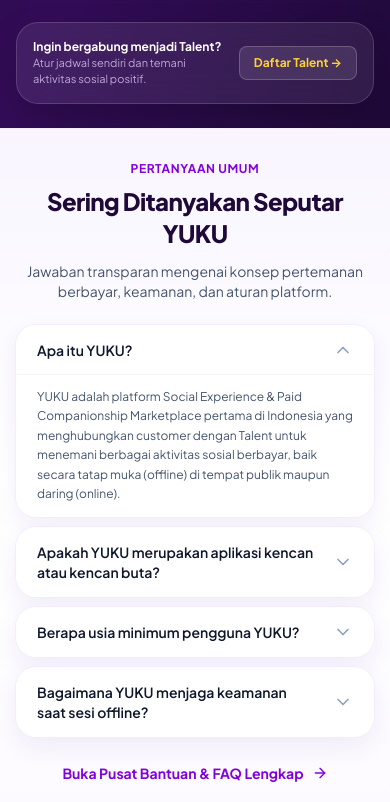
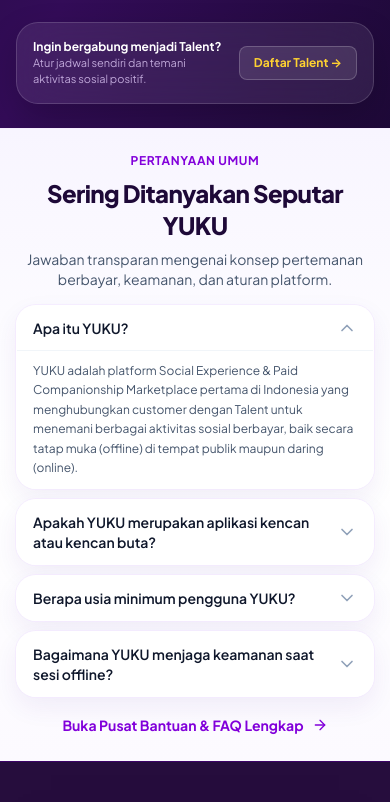
Before and after one commit to yukusocialindonesia-cpu/YUKU-SOCIAL-PRODUCTION, a React (Vite) app: page / in a window 390 px wide. Shown: the part 3170-3972 px from the top of the page. Built offline with nearby package versions, Linux system fonts and the light colour scheme; no server answers; the database is empty.

Commit message:
Tighten mobile spacing in homepage lower sections

```diff
--- a/src/components/home/HomeFaqSection.tsx
+++ b/src/components/home/HomeFaqSection.tsx
@@ -14,13 +14,13 @@ export const HomeFaqSection: React.FC<HomeFaqSectionProps> = ({ onViewAllFaqClic
   };
 
   return (
-    <section className="py-8 md:py-20 bg-gradient-to-b from-[#F8F5FF] via-white to-[#FCFAFF] border-t border-purple-100/70">
+    <section className="py-6 md:py-20 bg-gradient-to-b from-[#F8F5FF] via-white to-[#FCFAFF] border-t border-purple-100/70">
       <div className="max-w-4xl mx-auto px-4 sm:px-6 lg:px-8">
-        <div className="text-center mb-6 md:mb-12">
+        <div className="text-center mb-4 md:mb-12">
           <span className="text-xs font-bold text-purple-700 tracking-wider uppercase mb-2 block">
             Pertanyaan Umum
           </span>
-          <h2 className="text-2xl md:text-3xl font-extrabold text-[#1E0938] tracking-tight mb-3">
+          <h2 className="text-2xl md:text-3xl font-extrabold text-[#1E0938] tracking-tight mb-2 md:mb-3">
             Sering Ditanyakan Seputar YUKU
           </h2>
           <p className="text-slate-600 text-sm">
@@ -37,7 +37,7 @@ export const HomeFaqSection: React.FC<HomeFaqSectionProps> = ({ onViewAllFaqClic
               <button
                 type="button"
                 onClick={() => toggleItem(idx)}
-                className="w-full py-3.5 sm:py-4 px-5 text-left flex items-center justify-between gap-4 font-semibold text-slate-900 hover:text-purple-700 transition-colors cursor-pointer bg-white/70 hover:bg-white"
+                className="w-full py-3 sm:py-4 px-4 sm:px-5 text-left flex items-center justify-between gap-4 font-semibold text-slate-900 hover:text-purple-700 transition-colors cursor-pointer bg-white/70 hover:bg-white"
               >
                 <span className="text-sm sm:text-base">{item.q}</span>
                 <ChevronDown
@@ -48,7 +48,7 @@ export const HomeFaqSection: React.FC<HomeFaqSectionProps> = ({ onViewAllFaqClic
               </button>
 
               {openIndex === idx && (
-                <div className="px-5 py-3 sm:py-4 text-xs sm:text-sm text-slate-600 leading-relaxed border-t border-slate-100 bg-white">
+                <div className="px-4 sm:px-5 py-2.5 sm:py-4 text-xs sm:text-sm text-slate-600 leading-relaxed border-t border-slate-100 bg-white">
                   {item.a}
                 </div>
               )}
@@ -56,7 +56,7 @@ export const HomeFaqSection: React.FC<HomeFaqSectionProps> = ({ onViewAllFaqClic
           ))}
         </div>
 
-        <div className="mt-6 sm:mt-8 text-center">
+        <div className="mt-4 sm:mt-8 text-center">
           <button
             onClick={onViewAllFaqClick}
             className="inline-flex items-center gap-2 text-sm font-bold text-purple-700 hover:text-purple-900 transition-colors cursor-pointer"
```
